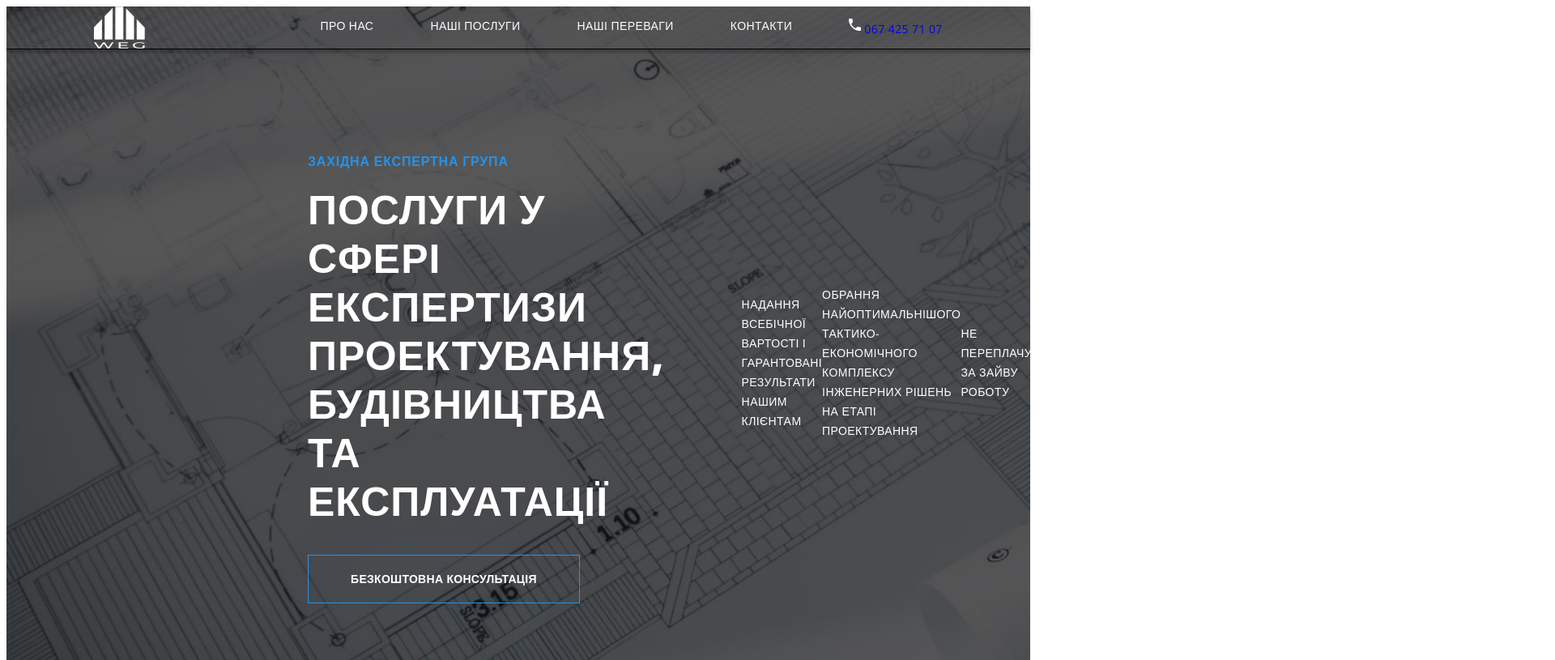
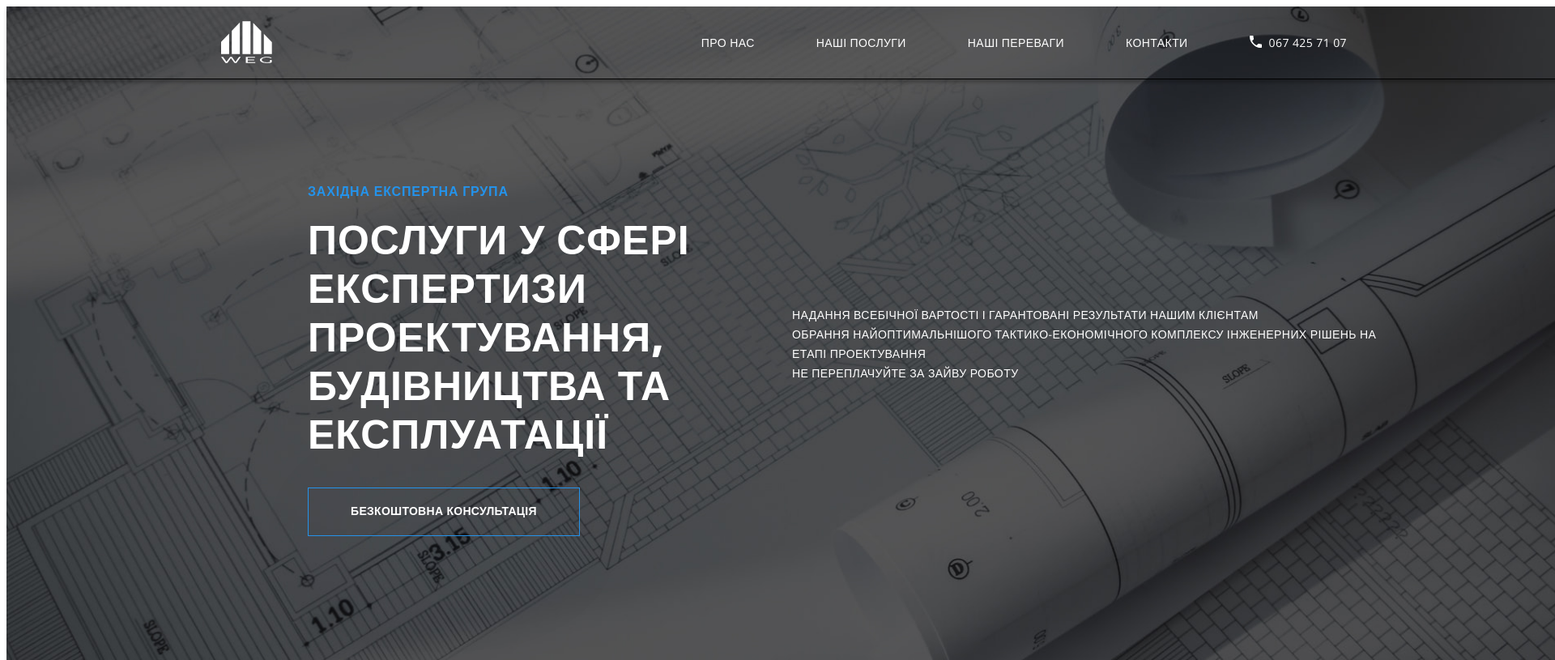
Before and after one commit to IhorRykun/Zahidna-group, a plain HTML site: page index.html in a window 1280 px wide. Shown: the top 815 px of the page at 81% size, 1920 px wide, since content can reach past the window. Drawn offline with nearby package versions, Linux system fonts and the light colour scheme.

Commit message:
добавили силки для навігації

```diff
--- a/index.html
+++ b/index.html
@@ -17,17 +17,18 @@
 <body>
      <header class="header">
          <nav class="navigation">
-             <svg class="logo-svg" width="63" height="52">
-                 <use href="./img/symbol-defs.svg#logo-white"></use>
-             </svg>
+            <a href="./index.html"> <svg class="logo-svg" width="63" height="52">
+                    <use href="./img/symbol-defs.svg#logo-white"></use>
+                </svg></a>
+
              <ul class="navigation__list">
-                 <li class="navigatiom__item">Про нас</li>
-                 <li class="navigatiom__item">наші послуги</li>
-                 <li class="navigatiom__item">Наші переваги</li>
-                 <li class="navigatiom__item">контакти</li>
-                 <li class="navigatiom__item--telephone">
-                     <a class="navigatiom__item-link" href="tel:+38(067)-425-71-07">
-                         <svg width="15" height="21">
+                 <li class="navigation__item"><a class="navigation__link" href="">Про нас</a></li>
+                 <li class="navigation__item"><a class="navigation__link" href="">наші послуги</a></li>
+                 <li class="navigation__item"><a class="navigation__link" href="">Наші переваги</a></li>
+                 <li class="navigation__item"><a class="navigation__link" href="">контакти</a></li>
+                 <li class="navigation__item--telephone">
+                     <a class="navigation__item-link" href="tel:+38(067)-425-71-07">
+                         <svg class="navigation__link--svg" width="15" height="21">
                              <use href="./img/symbol-defs.svg#telephone"></use>
                          </svg> 067 425 71 07</a>
                  </li>
--- a/scss/components/_header.scss
+++ b/scss/components/_header.scss
@@ -3,6 +3,7 @@
   background-image:url(/img/hero/hero.jpg);
   background-repeat:no-repeat;
   background-size:cover;
+  width: 1920px;
 
 }
 .navigation {
@@ -13,11 +14,45 @@ border-bottom: 1px solid #000000;
 box-shadow: 0px 4px 4px rgba(0, 0, 0, 0.25);
 }
 
+.logo-svg {
+  margin-top: 18px;
+  margin-bottom: 12px;
+
+}
+
 .navigation__list {
   display: flex;
+  align-items: center;
 }
 
-.navigatiom__item {
+.navigation__item {
+  margin-right: 76px;
+
+  &:last-child {
+    margin-right: 76px;
+  }
+}
+.navigation__item--telephone {
+  margin-left: auto;
+}
+.navigation__item-link {
+  display: flex;
+  font-style: normal;
+font-weight: 400;
+font-size: 14px;
+line-height: 1.71;
+
+letter-spacing: 0.03em;
+text-transform: uppercase;
+
+color:#FFFFFF;
+}
+
+.navigation__link--svg {
+  margin-right: 9px;
+}
+
+.navigation__link {
 font-style: normal;
 font-weight: 400;
 font-size: 14px;
@@ -36,6 +71,7 @@ color:#FFFFFF;
 }
 .container--flex {
   display: flex;
+  align-items: center;
 }
 
 .section-hero__title-h1 {
@@ -60,15 +96,20 @@ margin-top: 17px;
 }
 
 .section-hero__list {
-  display: flex;
-  align-items:center;
+  display: inline-block;
 margin-left: 95px;
+width:calc((100% - 30px) / 2);
 }
 .navigatiom__item {
   margin-right: 70px;
 }
 .navigatiom__item--telephone {
   margin-left: auto;
+}
+
+.navigation__link {
+  padding-top: 29px;
+  padding-bottom: 29px;
 }
 
 // кнопка в хедері
```
Also changed, not shown: css/main.css, css/main.min.css, 2 other files.
